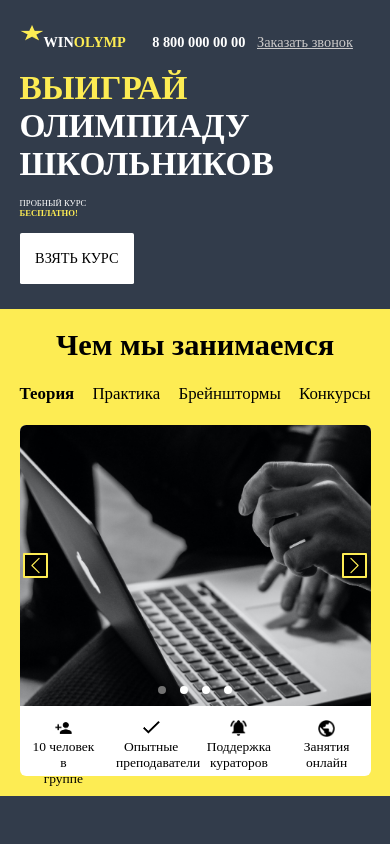
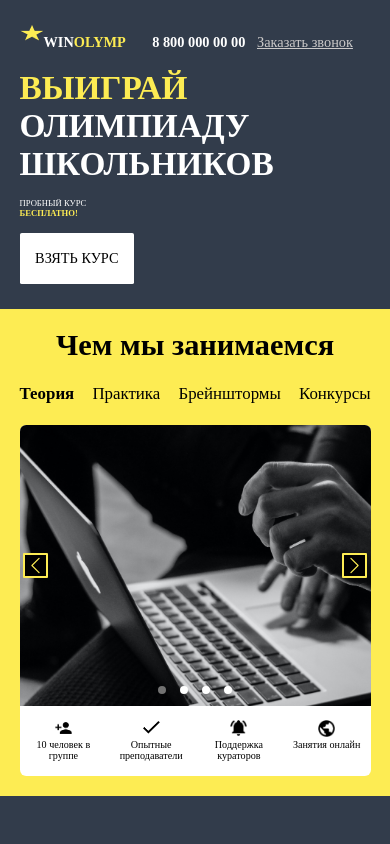
Before and after one commit to Sanchous4/FREELANCE-WINOLYMP, a Next.js app: page / in a window 390 px wide. Shown: the top 844 px of the page. Built offline with nearby package versions, Linux system fonts and the light colour scheme.

Commit message:
Fixe font sizes for mobile 2

```diff
--- a/styles/custom/styles/features.module.sass
+++ b/styles/custom/styles/features.module.sass
@@ -120,7 +120,7 @@ $radius: calc(0.5vw + 0.5vh)
     height: 50%
     width: 100%
     @media (max-aspect-ratio: 60/100)
-        font-size: $font-18px
+        font-size: $font-10px
     // background: green
 
 $arrows-size: calc((15vw + 50vh)*0.04)
--- a/styles/custom/styles/modules/font-sizes-height.sass
+++ b/styles/custom/styles/modules/font-sizes-height.sass
@@ -1,4 +1,5 @@
 $font-9px: calc(0.4vh * 2) // trial
+$font-10px: calc(0.6vh * 2) // trial
 $font-18px: calc(0.8vh * 2) // trial
 $font-20px: calc(1vh * 2) // trial
 $font-24px: calc(1.4vh * 2) // winolymp
```
